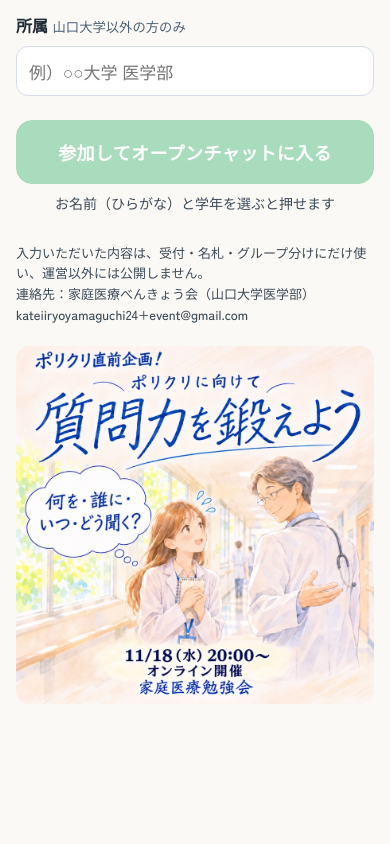
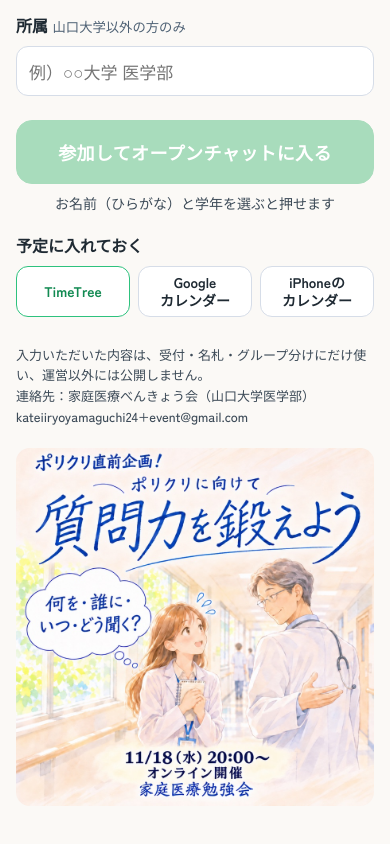
Before and after one commit to kmaeda0730-debug/shitsumon, a plain HTML site: page index.html in a window 390 px wide. Shown: the part 668-1512 px from the top of the page. Before the commit the page ends 1412 px from the top, so only its background shows below. Drawn offline with Linux system fonts and the light colour scheme; no server answers; a web font is replaced by a local one.

Commit message:
カレンダーのボタン（TimeTree・Google・iPhone）を1ページ目の参加ボタンの下にも出す
Co-Authored-By: Claude Opus 5.5 <noreply@anthropic.com>

```diff
--- a/index.html
+++ b/index.html
@@ -39,6 +39,10 @@
   .oc { background: #06c755; border-color: #06c755; color: #fff; }   /* LINEの緑 */
   .oc[aria-disabled=true] { background: #a8dcbc; border-color: #a8dcbc; }
   #joinOc { font-size: 18px; letter-spacing: .02em; white-space: nowrap; }
+  .cal { margin-top: 18px; }
+  .cal .row { display: grid; grid-template-columns: repeat(3, 1fr); gap: 8px; }
+  .cal a { display: flex; align-items: center; justify-content: center; min-height: 48px; padding: 6px; font-weight: 700; font-size: 14px; color: var(--ink); background: #fff; border: 1.5px solid var(--line); border-radius: 12px; text-decoration: none; text-align: center; line-height: 1.3; }
+  .cal a.tt { border-color: #2ec27e; color: #128a52; }
   [hidden] { display: none !important; }
 </style>
 </head>
@@ -67,7 +71,8 @@
     <a class="btn big oc" id="joinOc" hidden aria-disabled="true">参加してオープンチャットに入る</a>
     <p class="note" id="joinErr" hidden style="color:#b3261e;font-weight:700;text-align:center;margin:8px 0 0">登録が完了していませんでした。通信状態を確かめて、もう一度押してください。</p>
     <p class="note" id="hint" style="text-align:center;margin-top:8px">お名前（ひらがな）・学年・懇親会への興味を選ぶと押せます</p>
-  </section>
+
+    <div class="cal" id="calJoin"><div class="q" style="margin:0 0 8px">予定に入れておく</div><div class="row"></div></div>  </section>
 
   <section id="s-done" hidden>
     <p class="note" id="count" style="margin:0"></p>
@@ -75,7 +80,7 @@
     <p class="note" id="ocNote"></p>
     <a class="btn oc big" id="openchat">オープンチャットに入る</a>
     <div class="chosen" id="chosen"></div>
-    <p class="note" style="margin:0">予定にも入れておく：<span id="ttWrap" hidden><a id="tt" target="_blank" rel="noopener">TimeTree</a> ／ </span><a id="gcal" target="_blank" rel="noopener">Googleカレンダー</a> ／ <a id="ics" target="_blank" rel="noopener">iPhoneのカレンダー</a></p>
+    <div class="cal" id="calDone"><div class="q" style="margin:0 0 8px">予定に入れておく</div><div class="row"></div></div>
     <button class="link" id="edit">登録内容を直す</button>
   </section>
 
@@ -165,9 +170,17 @@ $('partyNote').textContent = CFG.PARTY_NOTE || '';
 $('partyLabel').hidden = $('parties').hidden = !HAS_PARTY;
 $('ocNote').textContent = (CFG.OC_NOTE || '') + '名前は本名でなくてOK、終了1週間後に部屋は削除します。';
 $('use').textContent = '受付・名札・グループ分け' + (HAS_PARTY ? '・懇親会の予約' : '');
-$('gcal').href = CFG.GCAL_URL;
-$('ics').href = CFG.ICS_URL;
-if (CFG.TIMETREE_URL) { $('tt').href = CFG.TIMETREE_URL; $('ttWrap').hidden = false; }   // 学生はTimeTreeが圧倒的多数（2026-11-13 本人調べ）
+// カレンダーのボタンは入力画面（参加ボタンの下）と完了画面の両方に出す。ワンタッチでLINEへ移ると完了画面を見ない人がいるため（2026-11-16 本人指摘）
+// TimeTreeを先頭に（学生はTimeTreeが圧倒的多数。2026-11-13 本人調べ）
+['calJoin', 'calDone'].forEach(id => {
+  const row = $(id).querySelector('.row');
+  [[CFG.TIMETREE_URL, 'TimeTree', 'tt'], [CFG.GCAL_URL, 'Google<br>カレンダー', ''], [CFG.ICS_URL, 'iPhoneの<br>カレンダー', '']].forEach(([href, label, cls]) => {
+    if (!href) return;
+    const a = document.createElement('a'); a.href = href; a.innerHTML = label; a.className = cls; a.target = '_blank'; a.rel = 'noopener';
+    row.appendChild(a);
+  });
+  row.style.gridTemplateColumns = 'repeat(' + row.children.length + ', 1fr)';
+});
 if (CFG.OPENCHAT_URL) {
   $('openchat').href = $('joinOc').href = CFG.OPENCHAT_URL;
   $('doneTitle').textContent = '参加登録できました！';
```
Also changed, not shown: 1 other file.
